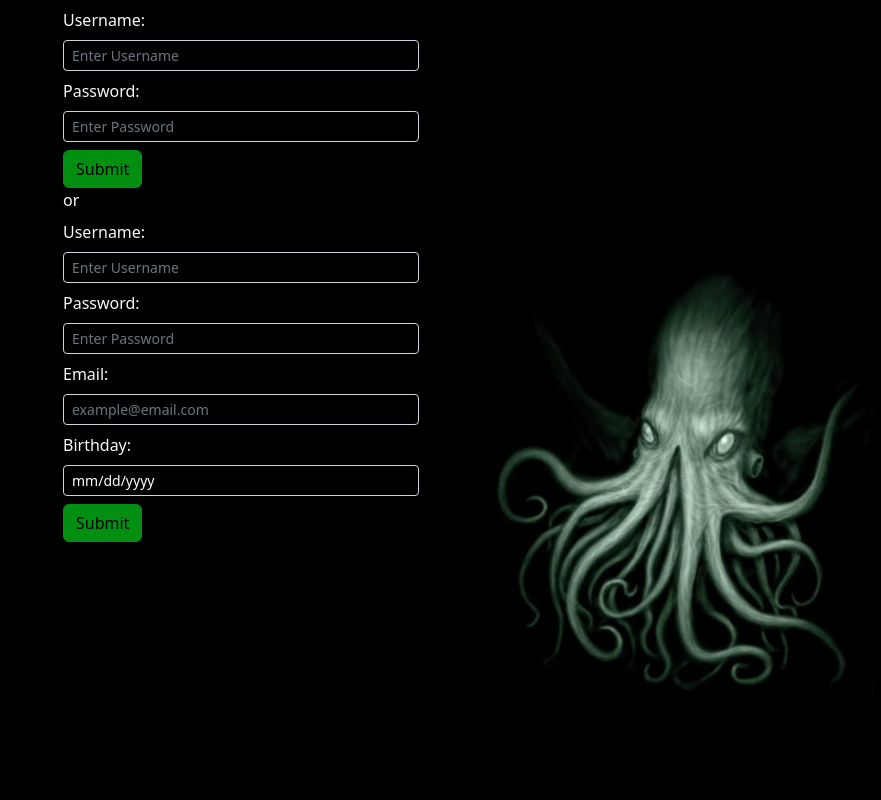
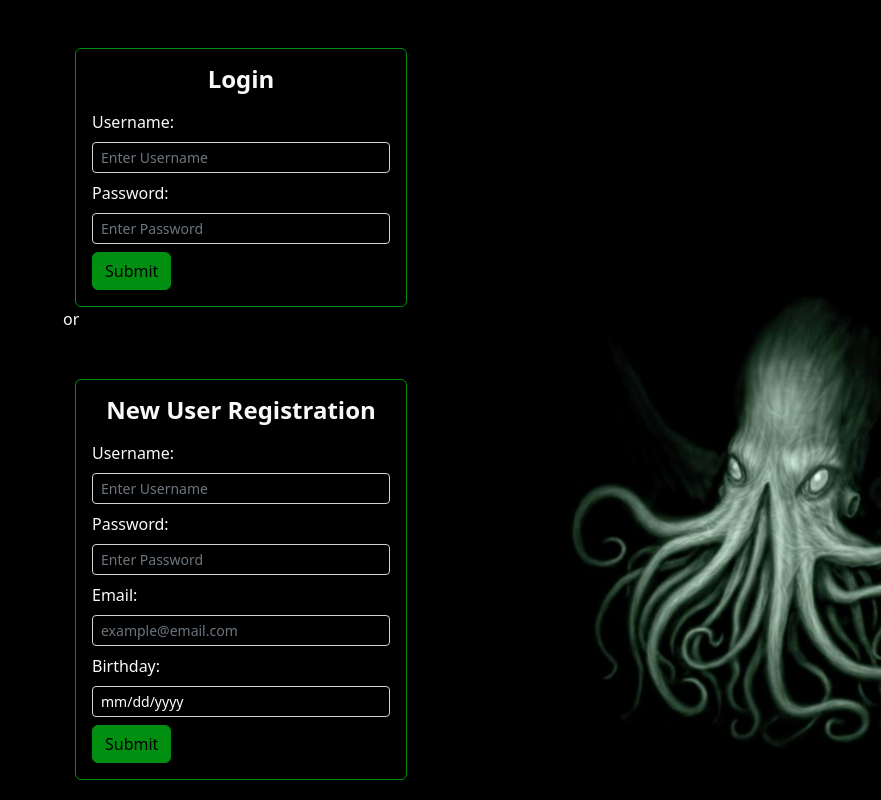
Before and after one commit to stepweaver/myFlix-client, a React (Vite) app: page / in a window 1280 px wide. Shown: the whole page, without its empty margins (399-1280 px from the left). Built offline with nearby package versions, Linux system fonts and the light colour scheme.

Commit message:
Wrapped in container, row, col and applied styling

```diff
--- a/src/components/login-view/login-view.jsx
+++ b/src/components/login-view/login-view.jsx
@@ -1,5 +1,5 @@
 import { useState } from 'react';
-import { Button, Form } from 'react-bootstrap';
+import { Button, Form, Card, CardGroup, Container, Row, Col } from 'react-bootstrap';
 
 import './login-view.scss';
 
@@ -36,6 +36,12 @@ export const LoginView = ({ onLoggedIn }) => {
   };
 
   return (
+    <Container>
+      <Row>
+        <Col>
+          <CardGroup>
+            <Card className='bg-transparent p-3 mt-5 border-primary'>
+              <Card.Title className='text-center fs-4 fw-bold'>Login</Card.Title>
               <Form onSubmit={handleSubmit}>
                 <Form.Group controlId='loginUsername' className='input-group-sm mt-2'>
                 <Form.Label>Username:</Form.Label>
@@ -66,5 +72,11 @@ export const LoginView = ({ onLoggedIn }) => {
                   Submit
                 </Button>
               </Form>
+            </Card>
+          </CardGroup>
+        </Col>
+      </Row>
+    </Container>
+
   );
 };
--- a/src/components/signup-view/signup-view.jsx
+++ b/src/components/signup-view/signup-view.jsx
@@ -1,5 +1,5 @@
 import { useState } from 'react';
-import { Form, Button } from 'react-bootstrap';
+import { Form, Button, Container, Card, CardGroup, Row, Col } from 'react-bootstrap';
 
 import './signup-view.scss';
 
@@ -36,6 +36,12 @@ export const SignupView = () => {
   };
 
   return (
+    <Container>
+      <Row>
+        <Col>
+          <CardGroup>
+            <Card className='bg-transparent p-3 mt-5 border-primary'>
+              <Card.Title className='text-center fs-4 fw-bold'>New User Registration</Card.Title>
               <Form onSubmit={handleSubmit}>
                 <Form.Group controlId='signupUsername' className='input-group-sm mt-2'>
                 <Form.Label>Username:</Form.Label>
@@ -84,5 +90,10 @@ export const SignupView = () => {
                     Submit
                   </Button>
                 </Form>
+            </Card>
+          </CardGroup>
+        </Col>
+      </Row>
+    </Container>
   );
 };
```
Lines whose indentation alone changed are shown as unchanged.
